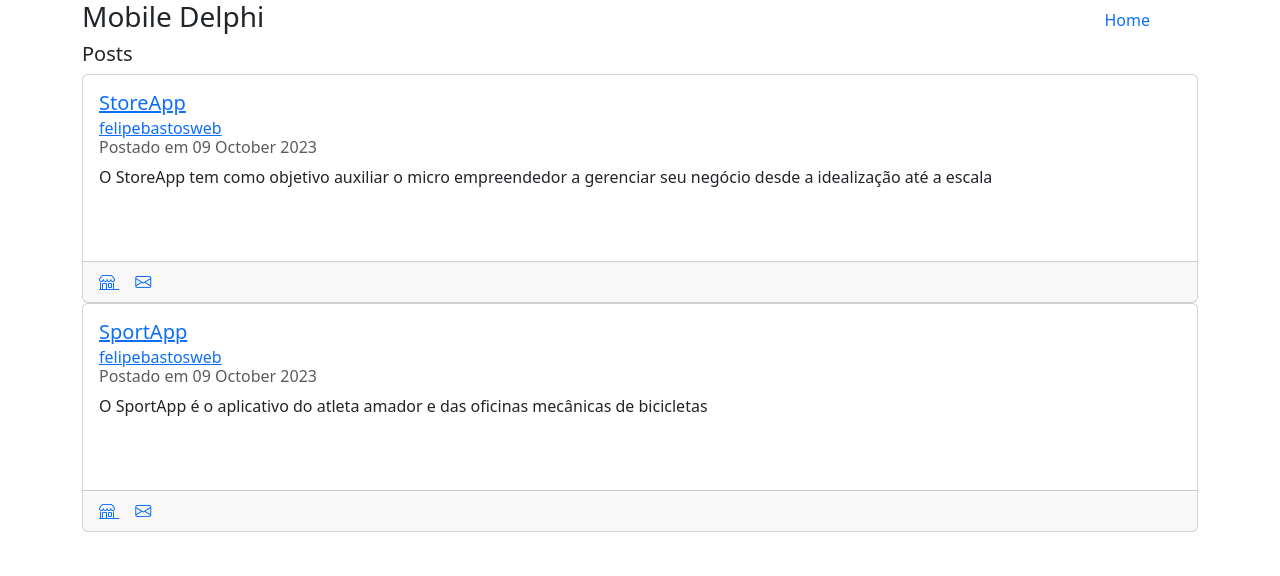
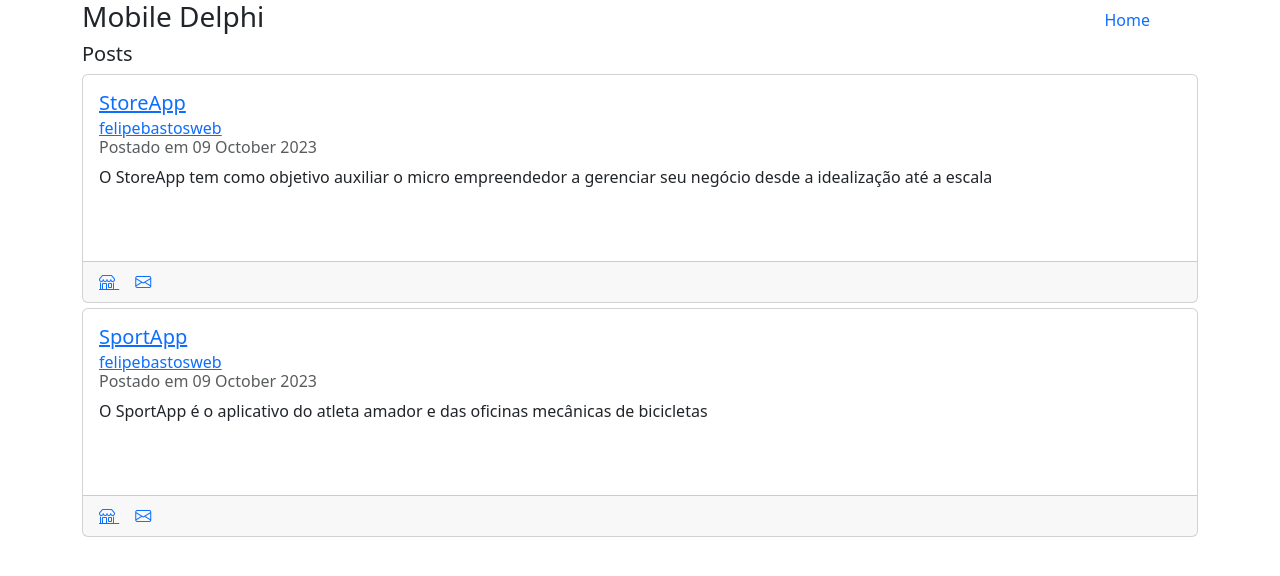
Before and after one commit to felipebastosweb/delphimobile.github.io, a Jekyll site: the page built from index.html, in a window 1280 px wide. Shown: the top 576 px of the page. Built offline with Jekyll 4.4.1, drawn with Linux system fonts in a browser that asks for light colours.

Commit message:
Update index.html

```diff
--- a/index.html
+++ b/index.html
@@ -7,7 +7,7 @@ layout: default
       <h5><a name="posts">Posts</a></h5>
     </header>
     {% for post in site.posts %}
-    <article class="col-12">
+    <article class="col-12" style="margin-bottom: 5px;">
       <div class="card">
         <div class="card-body">
           <h5 class="car-title"><a href="{{ post.url | prepend: site.baseurl }}">{{ post.title }}</a></h5>
```
